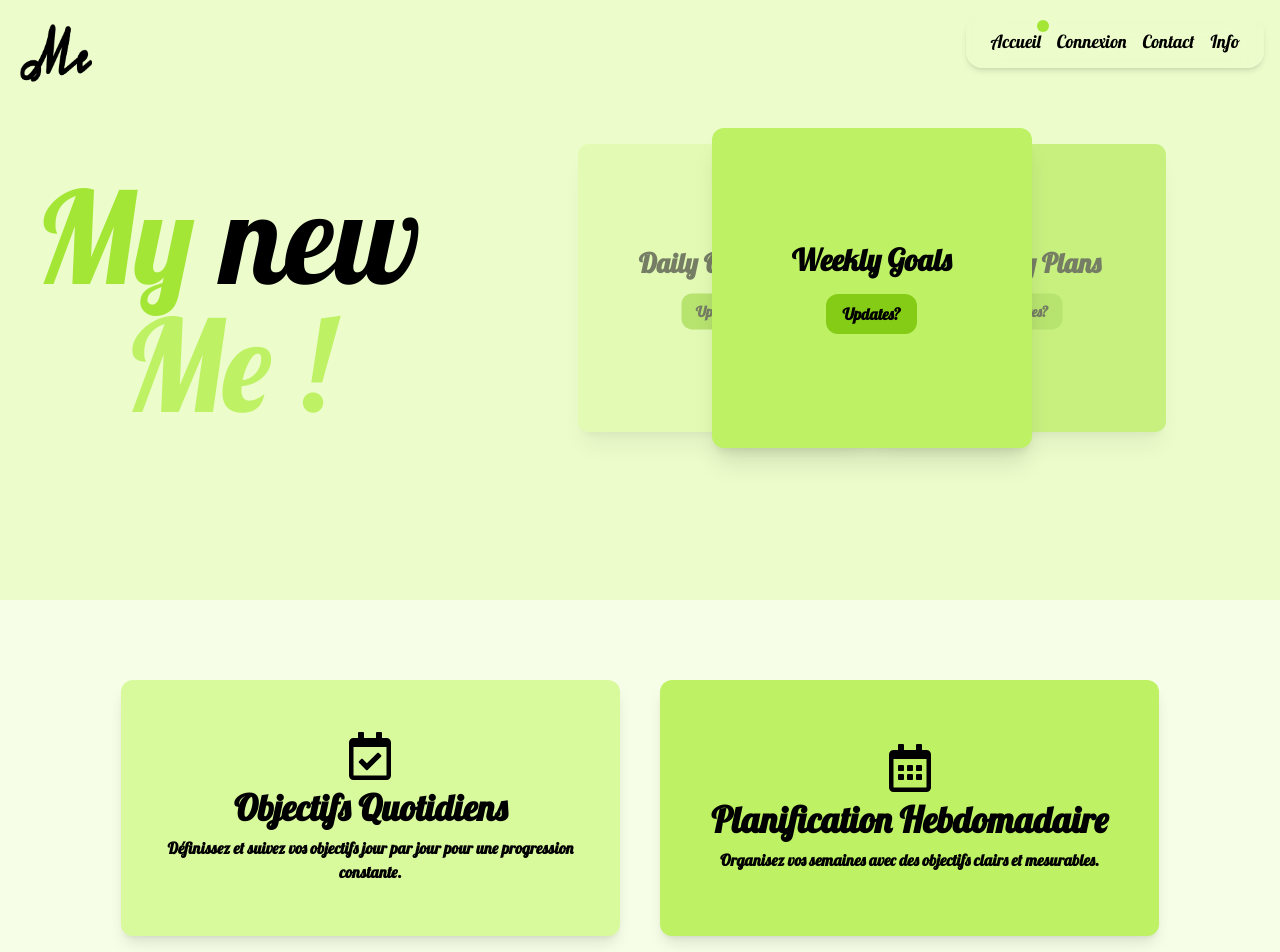
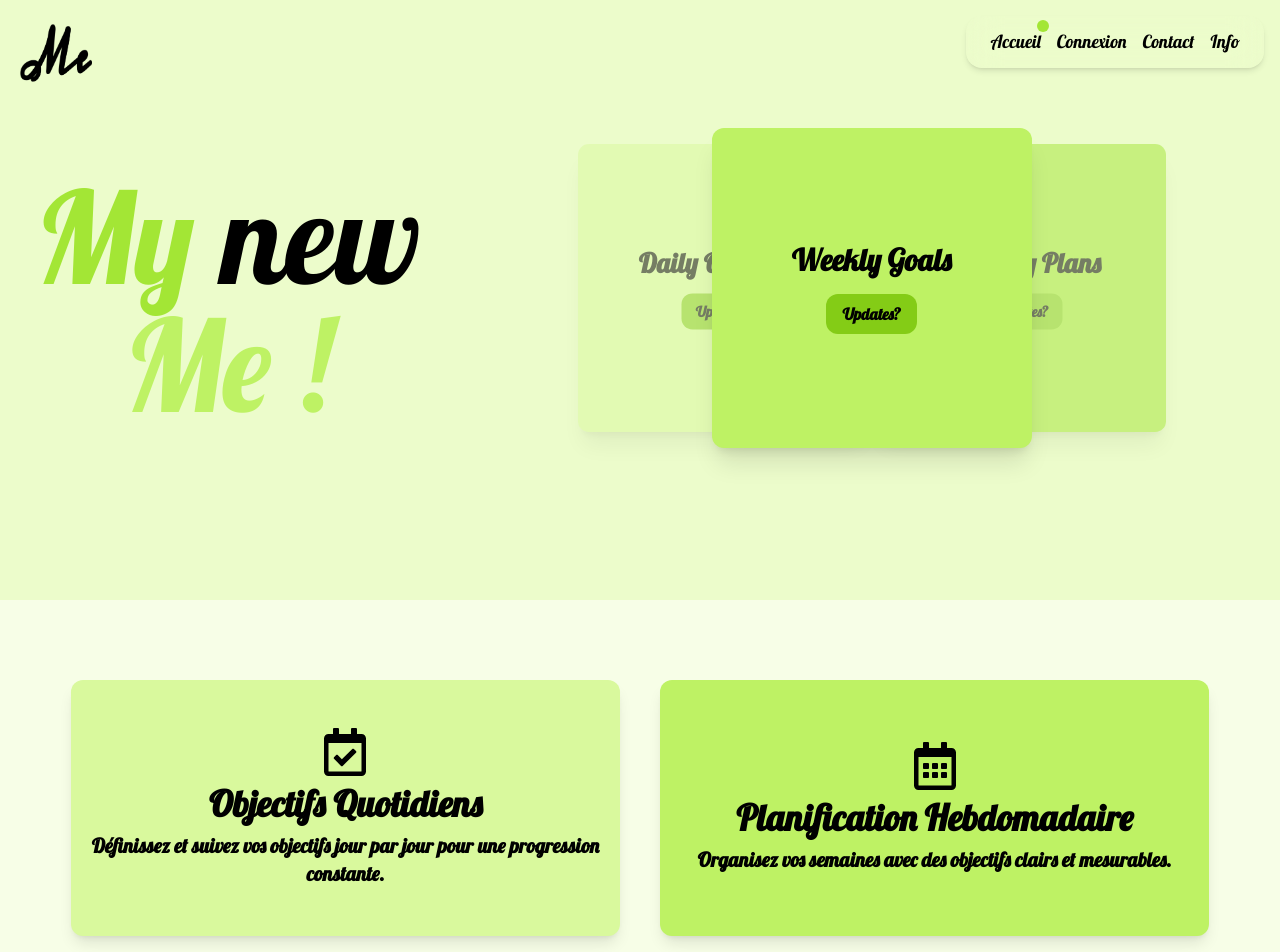
Before and after one commit to Moundirbechikh/MyNewLife, a React (Create React App) app in the folder frontend/: page / in a window 1280 px wide. Shown: the top 952 px of the page. Built offline with nearby package versions, Linux system fonts and the light colour scheme.

Commit message:
Update Infocard.jsx

```diff
--- a/frontend/src/components/Infocard.jsx
+++ b/frontend/src/components/Infocard.jsx
@@ -6,10 +6,10 @@ function Infocard({ title, theme = 'lime', level = 300, discription, Icon }) {
   const textColor = getTextColor(theme, level);
 
   return (
-    <div className={`w-[40%] h-64 rounded-xl shadow-lg flex flex-col items-center justify-center sm:text-4xl text-2xl font-semibold p-4 ${bgColor} ${textColor} hover:scale-105 transition-transform duration-300`}>
+    <div className={`w-[44%] h-64 rounded-xl shadow-lg flex flex-col items-center justify-center sm:text-4xl text-xl font-semibold p-2 ${bgColor} ${textColor} hover:scale-105 transition-transform duration-300`}>
       {Icon && <Icon className="sm:text-5xl text-3xl mb-2 text-black" />}
-      <div className="mb-2 text-black text-center">{title}</div>
-      <div className="text-base text-center text-black">{discription}</div>
+      <div className=" md:text-4xl text-2xl mb-2 text-black text-center">{title}</div>
+      <div className="text-base md:text-xl text-center text-black">{discription}</div>
     </div>
   );
 }
```
